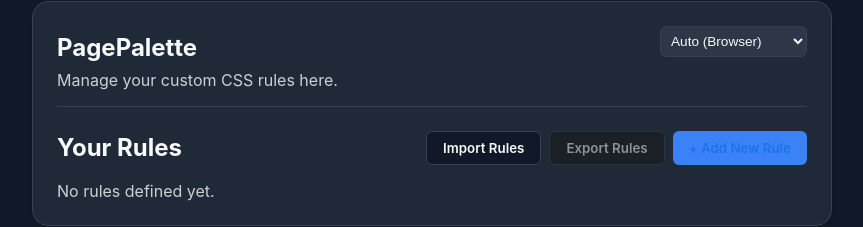
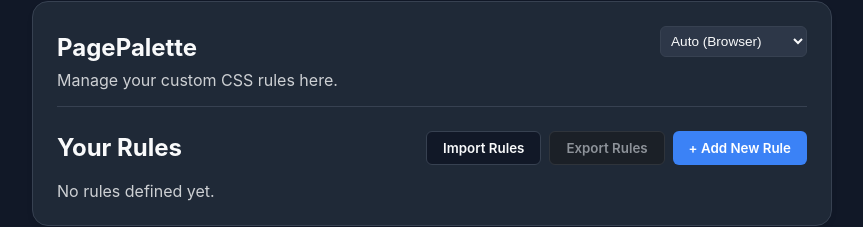
Before and after one commit to maiklindner/PagePalette, a browser extension: page src/options.html in a window 1280 px wide. Shown: the part 287-514 px from the top of the page, without its empty margins (208-1071 px from the left). Drawn offline with Linux system fonts and the dark colour scheme.

Commit message:
fix: Improve dark mode primary button text contrast and update store screenshots.

```diff
--- a/src/options.css
+++ b/src/options.css
@@ -213,7 +213,7 @@
 
 @media (prefers-color-scheme: dark) {
   .primary-btn {
-    color: #1a73e8; /* Dark mode tweaks */
+    color: white; /* Ensure contrast on blue background */
   }
 }
 
```
Also changed, not shown: assets/store/screenshots/de/options_dark.png, assets/store/screenshots/de/options_light.png, assets/store/screenshots/en/options_dark.png, assets/store/screenshots/en/options_light.png, assets/store/screenshots/es/options_dark.png, assets/store/screenshots/es/options_light.png, assets/store/screenshots/fr/options_dark.png, assets/store/screenshots/fr/options_light.png, assets/store/screenshots/ja/options_dark.png, assets/store/screenshots/ja/options_light.png, assets/store/screenshots/pt_BR/options_dark.png, assets/store/screenshots/pt_BR/options_light.png, assets/store/screenshots/zh_CN/options_dark.png, assets/store/screenshots/zh_CN/options_light.png.
